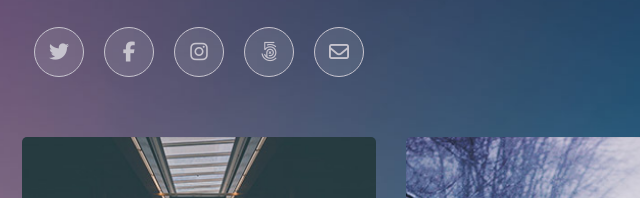
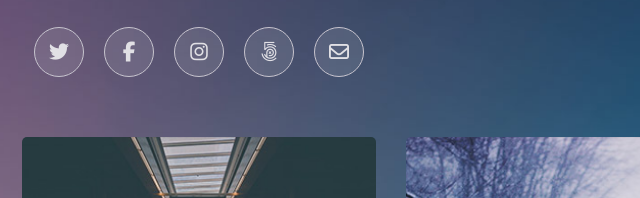
Before and after one commit to leviante/visualize, a website: page dist/index.html in a window 1280 px wide. Shown: the part 418-616 px from the top of the page, 441-1081 px from the left. Drawn offline with Linux system fonts and the light colour scheme.

Commit message:
Tweaked css

```diff
--- a/scss/main.scss
+++ b/scss/main.scss
@@ -67,7 +67,7 @@ body {
     a {
       @include flex-col-center;
       background-color: rgba(255, 255, 255, 0.1);
-      color: $font-color;
+      color: lighten($font-color, 10);
       border: 1px solid $font-color;
       border-radius: 50%;
       text-decoration: none;
```
Also changed, not shown: dist/css/main.css.
